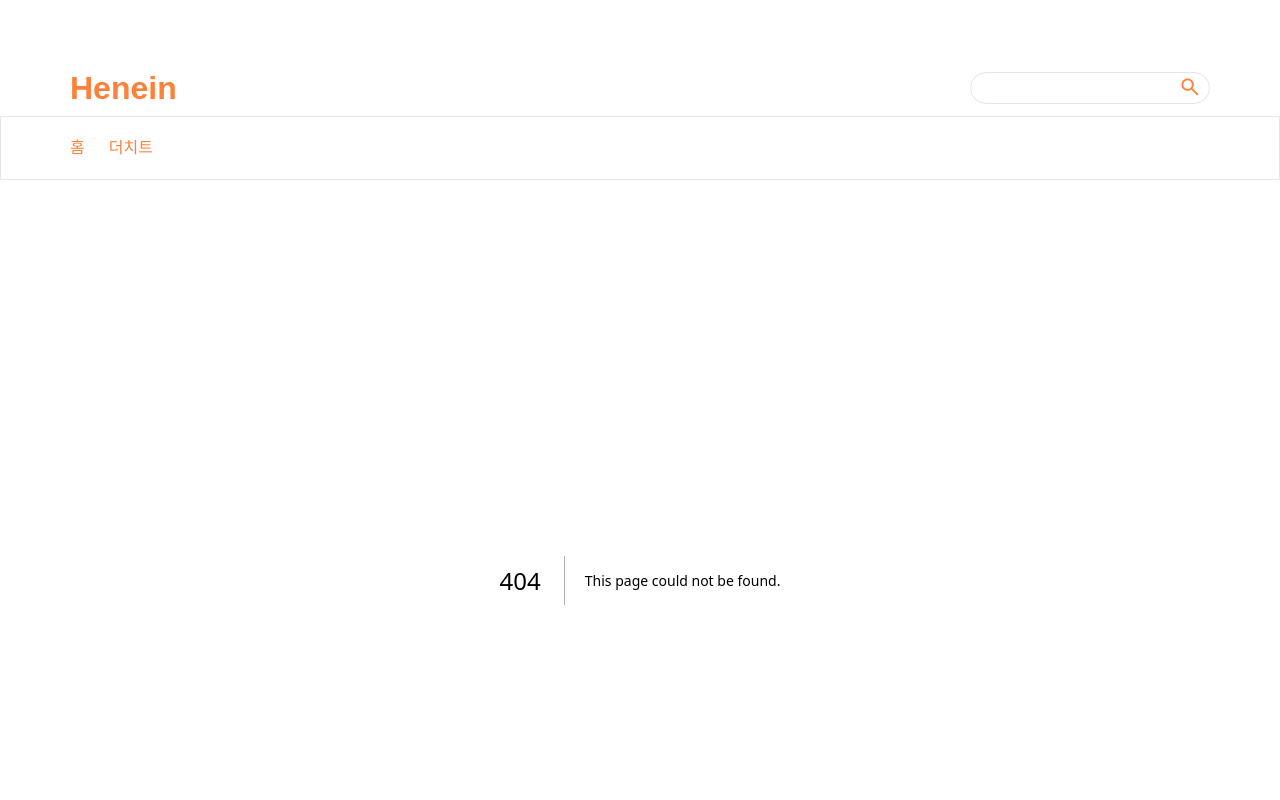
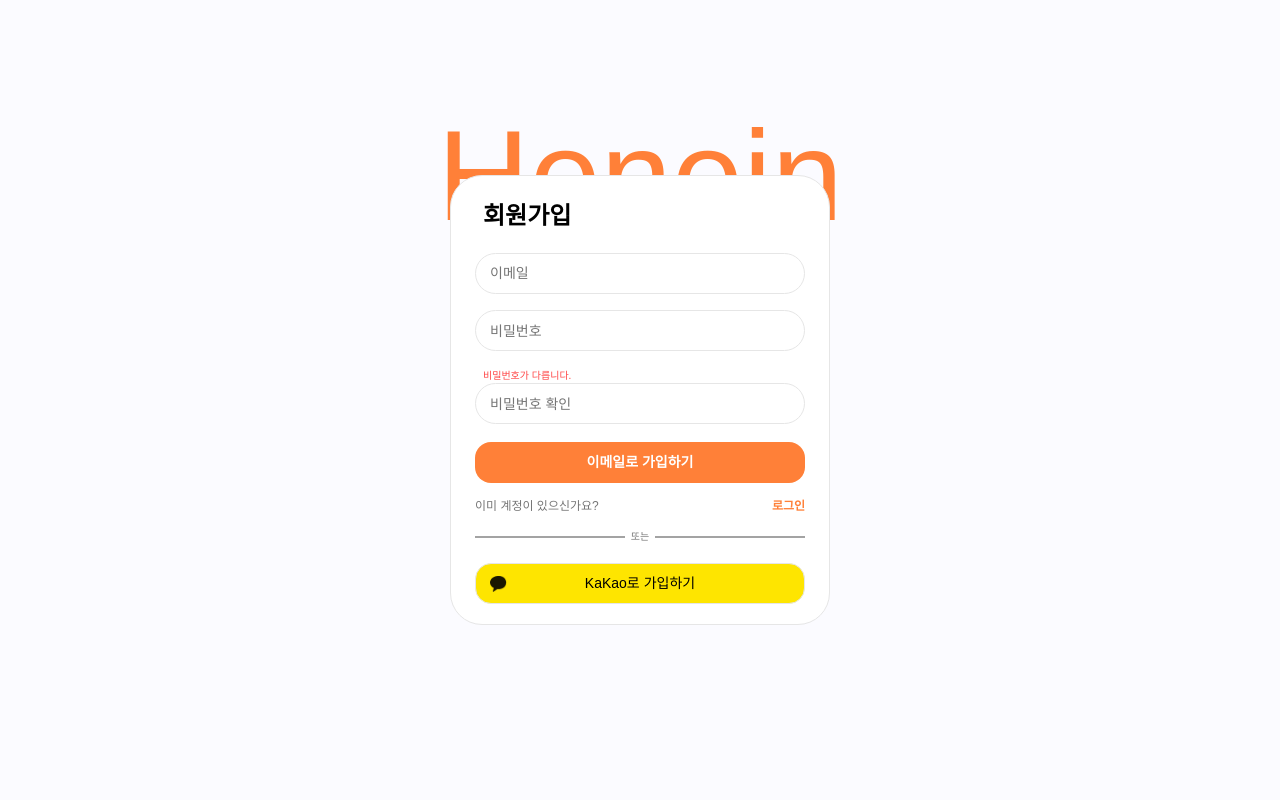
Before and after one commit to henein/mamudae, a Next.js app in the folder apps/: page /signUp in a window 1280 px wide. Before the commit this address had no page. Shown: the top 800 px of the page. Built offline with nearby package versions, Linux system fonts and the light colour scheme; a web font is replaced by a local one.

Commit message:
feat. SignUpPage UI 구현 #20

```diff
--- a/apps/pages/_app.tsx
+++ b/apps/pages/_app.tsx
@@ -13,7 +13,7 @@ export default function App({ Component, pageProps }: AppProps) {
     <>
       <QueryClientProvider client={queryClient}>
         <Hydrate state={pageProps.dehydratedState}>
-          {router.pathname === "/login" ? (
+          {router.pathname === "/login" || "/signUp" ? (
             <Component {...pageProps} />
           ) : (
             <Layout>
--- /dev/null
+++ b/apps/pages/signUp.tsx
@@ -0,0 +1,8 @@
+import React from "react";
+import SignUpPage from "../src/container/SignUpPage/SignUpPage";
+
+const signUp = () => {
+  return <SignUpPage />;
+};
+
+export default signUp;
--- a/apps/src/constants/customColor.ts
+++ b/apps/src/constants/customColor.ts
@@ -16,6 +16,7 @@ export type customColorType = {
   black: string;
   yellow: string;
   darkYellow: string;
+  danger: string;
 };
 
 export const customColor: customColorType = {
@@ -36,4 +37,5 @@ export const customColor: customColorType = {
   black: "#000000",
   yellow: "#FEE500",
   darkYellow: "#F9D547",
+  danger: "#FF4646",
 };
--- /dev/null
+++ b/apps/src/container/SignUpPage/SignUpPage.tsx
@@ -0,0 +1,31 @@
+import React from "react";
+import styled from "styled-components";
+import { customColor } from "../../constants/customColor";
+import SignUp from "./components/SignUp";
+
+const SignUpPage = () => {
+  return (
+    <Container>
+      <SignUpTitle>Henein</SignUpTitle>
+      <SignUp />
+    </Container>
+  );
+};
+
+export default SignUpPage;
+
+const SignUpTitle = styled.span`
+  position: absolute;
+  top: 22%;
+  left: 50%;
+  transform: translate(-50%, -50%);
+  font-size: 128px;
+  color: ${customColor.orange};
+`;
+
+const Container = styled.div`
+  height: 100vh;
+  display: flex;
+  align-items: center;
+  justify-content: center;
+`;
--- /dev/null
+++ b/apps/src/container/SignUpPage/components/SignUp.tsx
@@ -0,0 +1,178 @@
+import React from "react";
+import { FieldValues, useForm } from "react-hook-form";
+import styled from "styled-components";
+import { customColor } from "../../../constants/customColor";
+import Image from "next/image";
+import kaKao from "/public/loginPageImages/KaKao.png";
+
+const SignUp = () => {
+  const { register, handleSubmit } = useForm();
+  const submit = (data: FieldValues) => {
+    alert(JSON.stringify(data));
+  };
+  return (
+    <Container onSubmit={handleSubmit(submit)}>
+      <Title>회원가입</Title>
+      <Id type="text" placeholder="이메일" {...register("id")} />
+      <PassWord type="text" placeholder="비밀번호" {...register("password")} />
+      <ConfirmBox>
+        <ErrorMessage>비밀번호가 다릅니다.</ErrorMessage>
+        <ConfirmPassWord
+          type="text"
+          placeholder="비밀번호 확인"
+          {...register("confirmPassword")}
+        />
+      </ConfirmBox>
+      <LoginBtn type="submit">이메일로 가입하기</LoginBtn>
+      <SignUpContents>
+        <LeftBtn type="button">이미 계정이 있으신가요?</LeftBtn>
+        <RightBtn type="button">로그인</RightBtn>
+      </SignUpContents>
+      <Lines>
+        <Line />
+        <MidLineTextDiv>또는</MidLineTextDiv>
+        <Line />
+      </Lines>
+      <KaKaoBtn type="button">
+        <KaKaoDiv>
+          <KaKaoImg src={kaKao} alt="s" />
+          <span>KaKao로 가입하기</span>
+        </KaKaoDiv>
+      </KaKaoBtn>
+    </Container>
+  );
+};
+
+export default SignUp;
+
+const ErrorMessage = styled.p`
+  /* opacity: 0; */
+  padding: 2px 0 2px 8px;
+  width: 100%;
+  color: ${customColor.danger};
+  font-size: 10px;
+`;
+const ConfirmBox = styled.div`
+  height: 57px;
+  justify-content: center;
+  width: 100%;
+  display: flex;
+  align-items: end;
+  flex-direction: column;
+`;
+const KaKaoImg = styled(Image)`
+  position: absolute;
+  left: 14px;
+  width: 17px;
+  height: 17px;
+`;
+const KaKaoDiv = styled.div`
+  display: flex;
+  position: relative;
+  align-items: center;
+  height: 100%;
+  justify-content: center;
+`;
+const Container = styled.form`
+  z-index: 1;
+  justify-content: space-between;
+  border: 1px solid ${customColor.whiteGray};
+  width: 380px;
+  height: 450px;
+  background-color: ${customColor.white};
+  display: flex;
+  flex-direction: column;
+  border-radius: 32px;
+  padding: 20px 24px;
+`;
+const Title = styled.span`
+  padding: 8px;
+  font-size: 24px;
+  font-weight: 900;
+`;
+const Id = styled.input`
+  border: 1px solid ${customColor.whiteGray};
+  border-radius: 32px;
+  width: 100%;
+  height: 41px;
+  padding-left: 14px;
+  font-size: 14px;
+`;
+const PassWord = styled.input`
+  border: 1px solid ${customColor.whiteGray};
+  border-radius: 32px;
+  width: 100%;
+  height: 41px;
+  padding-left: 14px;
+  font-size: 14px;
+`;
+const ConfirmPassWord = styled.input`
+  border: 1px solid ${customColor.whiteGray};
+  border-radius: 32px;
+  width: 100%;
+  height: 41px;
+  padding-left: 14px;
+  font-size: 14px;
+`;
+const LoginBtn = styled.button`
+  background-color: ${customColor.orange};
+  color: white;
+  font-size: 14px;
+  font-weight: 900;
+  width: 100%;
+  height: 41px;
+  border-radius: 16px;
+  &:hover {
+    background-color: ${customColor.darkOrange};
+  }
+  &:active {
+    transform: scale(0.98);
+  }
+`;
+const SignUpContents = styled.div`
+  width: 100%;
+  display: flex;
+  justify-content: space-between;
+`;
+const Lines = styled.div`
+  display: flex;
+  width: 100%;
+  justify-content: space-between;
+  align-items: center;
+`;
+const Line = styled.hr`
+  width: calc((100% - 30px) / 2);
+  height: 1px;
+  background-color: rgba(0, 0, 0, 0.2);
+  border: 1px solid rgba(0, 0, 0, 0.2);
+`;
+const MidLineTextDiv = styled.div`
+  font-size: 10px;
+  color: ${customColor.darkGray};
+  width: 30px;
+  text-align: center;
+`;
+const KaKaoBtn = styled.button`
+  border-radius: 16px;
+  border: 1px solid ${customColor.whiteGray};
+  background-color: ${customColor.yellow};
+  font-size: 14px;
+  color: ${customColor.black};
+  width: 100%;
+  height: 41px;
+  &:hover {
+    background-color: ${customColor.darkYellow};
+  }
+  &:active {
+    transform: scale(0.98);
+  }
+`;
+const LeftBtn = styled.button`
+  font-size: 12px;
+  color: ${customColor.darkGray};
+`;
+const RightBtn = styled.button`
+  font-size: 12px;
+  color: ${customColor.orange};
+  font-weight: 900;
+`;
```
